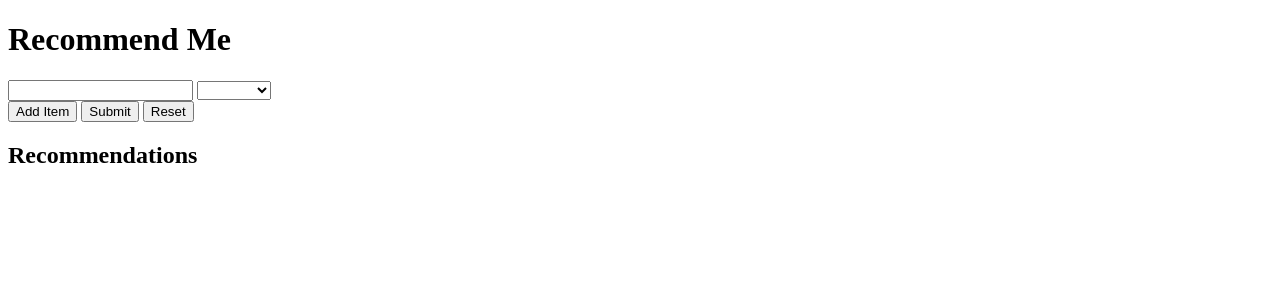
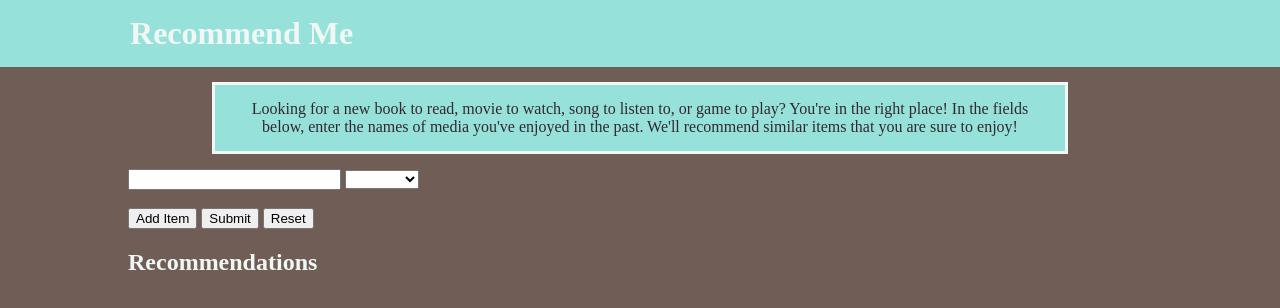
Before and after one commit to TEvans00/recommendMe, a plain HTML site: page index.html in a window 1280 px wide. Drawn offline with nearby package versions, Linux system fonts and the light colour scheme.

Commit message:
Beginnings of style

```diff
--- a/index.html
+++ b/index.html
@@ -11,14 +11,20 @@
 </head>
 
 <body>
+    <div id="header">
+        <h1>Recommend Me</h1>
+    </div>
     <div id="app">
-        <h1>Recommend Me</h1>
+        <div id="main">
+            <p id="explanation">Looking for a new book to read, movie to watch, song to listen to, or game to play? You're in the right place! In the fields below, enter the names of media you've enjoyed in the past. We'll recommend similar items that you are sure to enjoy!</p>
             <div v-for="(form, index) in forms">
-            <input type="text" v-model="inputSelection[index]">
-            <select v-model='typeSelection[index]'>
+                <input id="input-field" type="text" v-model="inputSelection[index]">
+                <select id="select-field" v-model='typeSelection[index]'>
                 <option disabled value=''></option>
                 <option v-for='type in types'> {{ type }} </option>
             </select>
+                <br>
+                <br>
             </div>
             <button v-on:click="addForm">Add Item</button>
             <button v-on:click="getRecommendations">Submit</button>
@@ -31,6 +37,7 @@
                 <li v-for="recommendation in recommendations">{{recommendation.Name}} {{recommendation.Type}}</li>
             </ul>
         </div>
+    </div>
 
     <script src="https://cdn.jsdelivr.net/npm/vue@2.6.2/dist/vue.js"></script>
     <script text="type/javascript" src="script.js"></script>
--- a/styles.css
+++ b/styles.css
@@ -1,3 +1,45 @@
+body {
+    background-color: #705D55;
+    margin: 0px;
+    color: #F0F7F4;
+}
+
+#main {
+    width: 80%;
+    margin: auto;
+}
+
+#header {
+    width: 96%;
+    background-color: #96E1D9;
+    padding: 15px 2%;
+    margin: 0px;
+    color: #F0F7F4;
+}
+
+#input-field {
+    width: 20%;
+}
+
+#explanation {
+    text-align: center;
+    margin-left: auto;
+    margin-right: auto;
+    margin-top: 15px;
+    margin-bottom: 15px;
+    background-color: #96E1D9;
+    width: 80%;
+    padding: 15px;
+    border-style: solid;
+    border-color: #F0F7F4;
+    color: #32292F;
+}
+
+h1 {
+    width: 83%;
+    margin: auto;
+}
+
 ul {
     list-style: none;
 }
```
Lines whose indentation alone changed are shown as unchanged.
